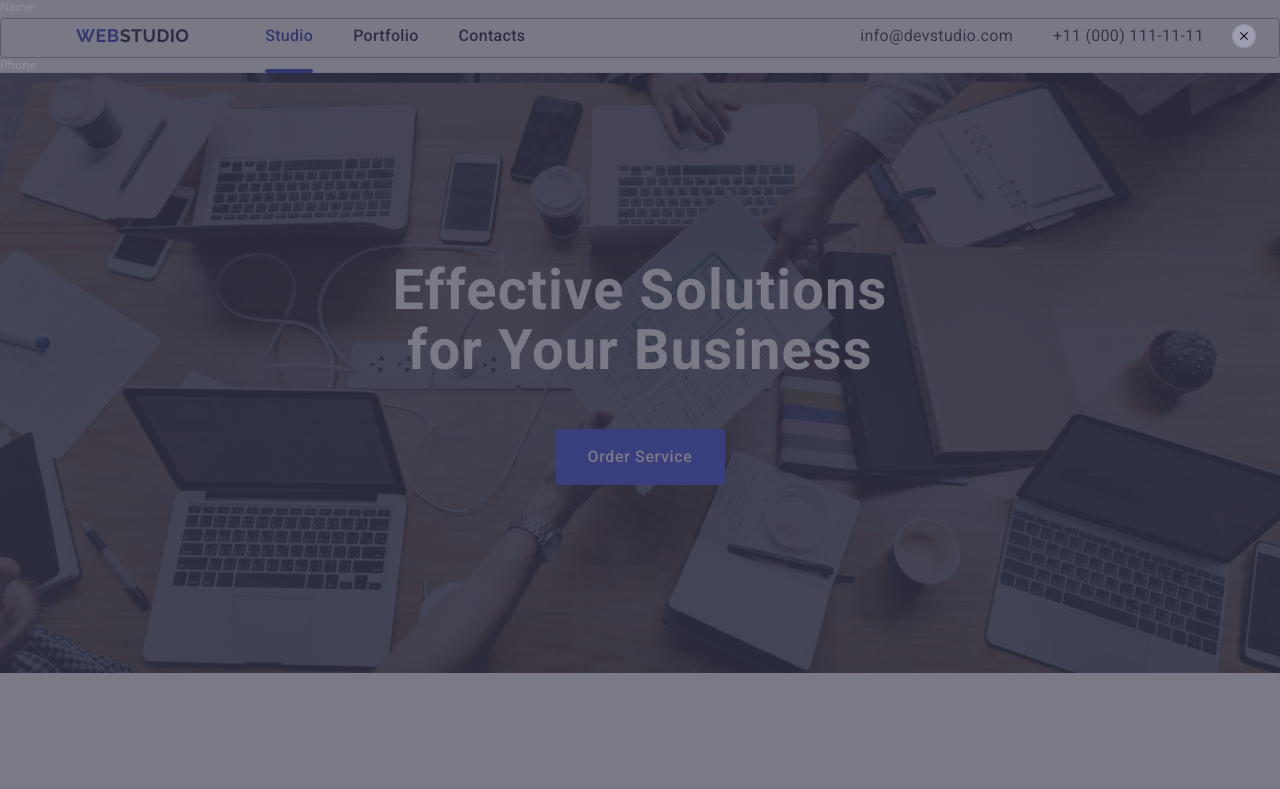
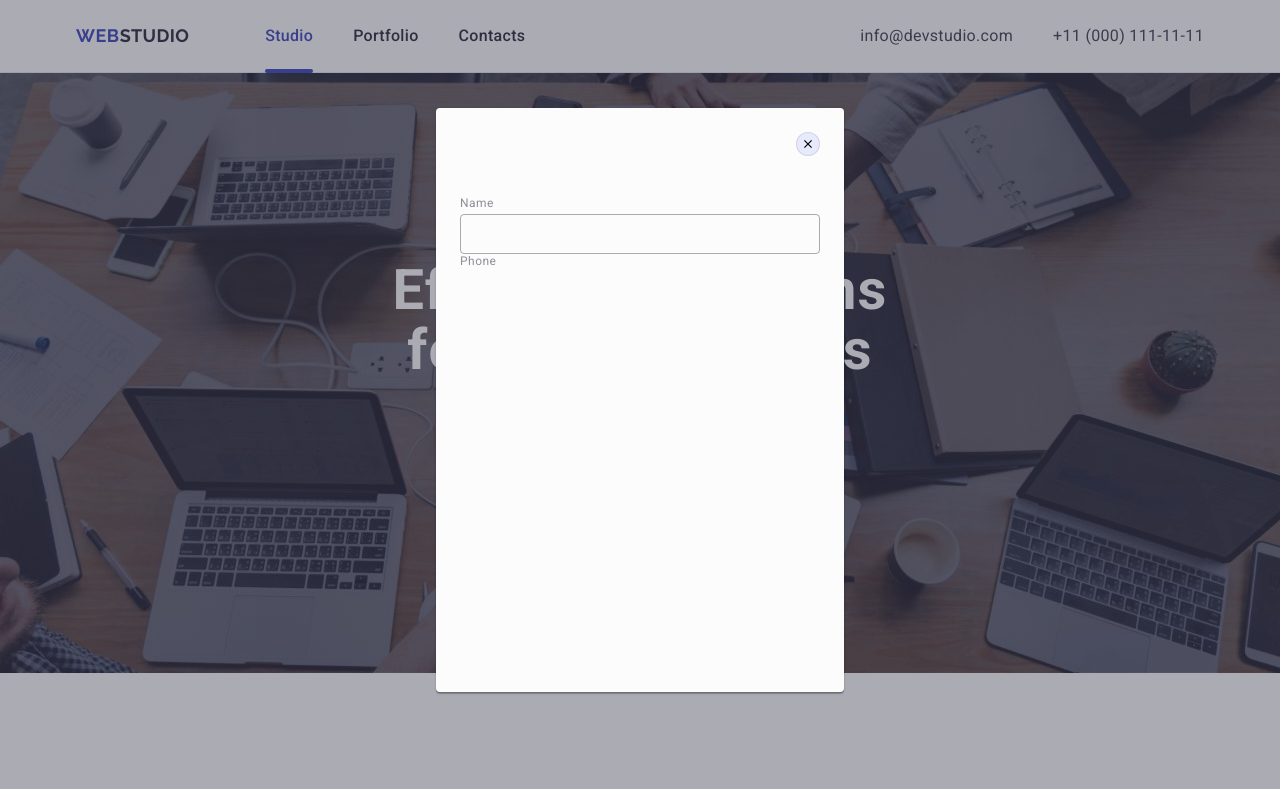
Before and after one commit to tsaigetsu/hm51, a plain HTML site: page index.html in a window 1280 px wide. Shown: the top 789 px of the page. Drawn offline with nearby package versions, Linux system fonts and the light colour scheme.

Commit message:
idk meow

```diff
--- a/css/styles.css
+++ b/css/styles.css
@@ -563,8 +563,8 @@ img {
 .form-div {
     width: 100%;
     height: 100%;
-    background-color: rgb(46, 47, 66, 0.4);
-    position: absolute;
+    /* background-color: rgb(46, 47, 66, 0.4);
+    position: absolute; */
     top: 0;
 }
 
--- a/index.html
+++ b/index.html
@@ -395,7 +395,7 @@
     </footer>
 
     <div class="modal-container">
-        <div class="modal-windows">
+        <div class="modal-window">
             <button type="button" class="modal-close-button">
                 <svg class="modal-close-svg" width="8" height="8">
                     <use href="./images/icons.svg#icon-close-button"></use>
```
